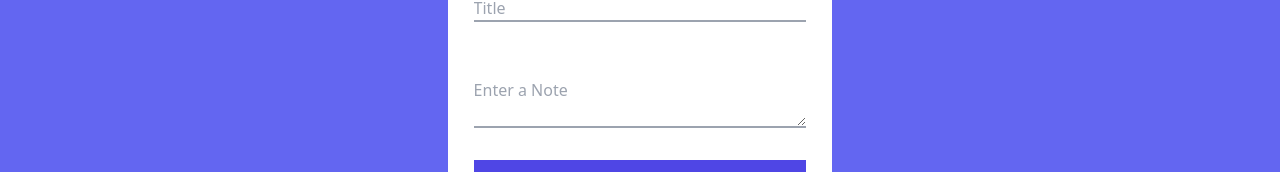
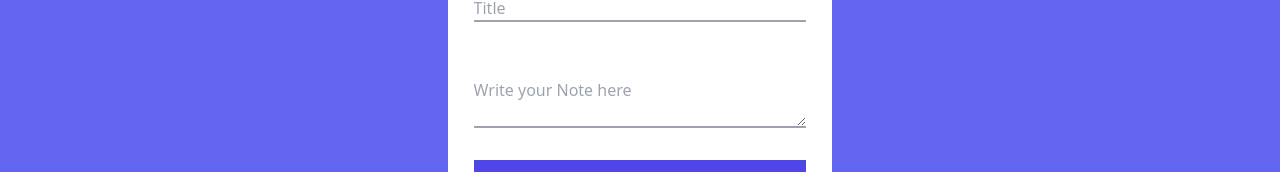
Before and after one commit to DecodersCommunity/note-taking-application-reactjs, a React (Create React App) app: page / in a window 1280 px wide. Shown: the part 268-440 px from the top of the page. Built offline with nearby package versions, Linux system fonts and the light colour scheme.

Commit message:
Update App.js

```diff
--- a/src/App.js
+++ b/src/App.js
@@ -13,7 +13,7 @@ function App() {
                   placeholder="Title"
                   className='mx-[2vw] mt-[7vh] border-b-2 border-gray-400 focus:border-indigo-600' />
                 <textarea
-                 placeholder="Enter a Note"
+                 placeholder="Write your Note here"
                   className='mx-[2vw] mt-[7vh] border-b-2 border-gray-400 focus:border-indigo-600' />
                 <button className=' bg-indigo-600 mx-[2vw] mt-[4vh] p-2 text-white'>Add</button>
             </form>
```
